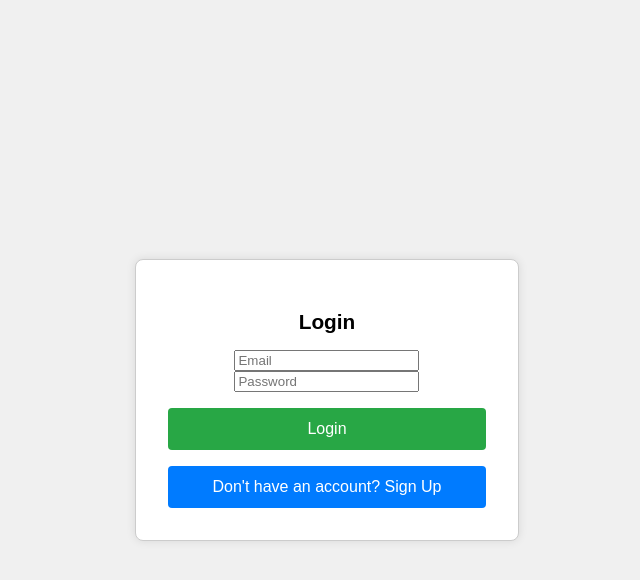
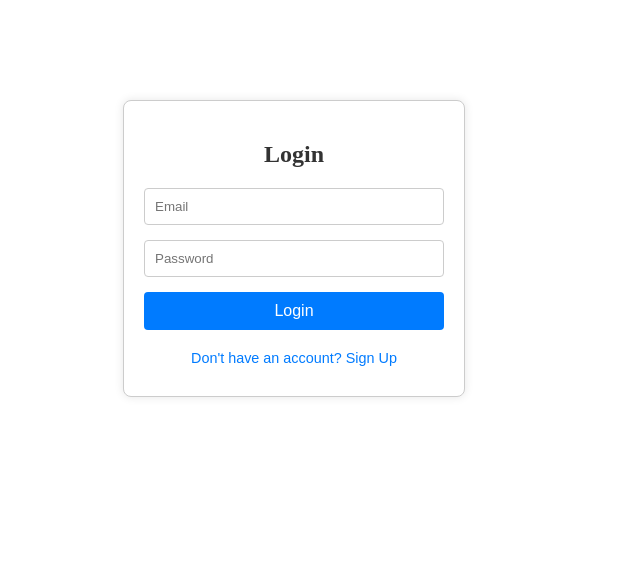
Before and after one commit to PrakshayJoshi/Chat-App, a React (Create React App) app in the folder Frontend/my-app/: page / in a window 1280 px wide. Shown: the top 580 px of the page, without its empty margins (346-986 px from the left). Built offline with nearby package versions, Linux system fonts and the light colour scheme.

Commit message:
Authentication Complete

```diff
--- a/Frontend/my-app/src/styles/home.css
+++ b/Frontend/my-app/src/styles/home.css
@@ -1,10 +1,3 @@
-body, html {
-  height: 100%;
-  margin: 0;
-  font-family: Arial, sans-serif;
-  background-color: #f0f0f0;
-}
-
 .container {
   display: flex;
   flex-direction: column;
@@ -24,11 +17,12 @@ body, html {
   justify-content: center;
   align-items: center;
   margin-bottom: 1.5rem;
+  width: 100%; /* Set width to 100% */
 }
 
 .message-input-container input {
-  width: 300px;
-  padding: 0.75rem;
+  width: 43%; /* Set width to 100% */
+  padding: 0.75rem; /* Adjust padding as needed */
   margin-right: 0.5rem;
   border: 1px solid #ccc;
   border-radius: 4px;
@@ -40,11 +34,13 @@ body, html {
   padding: 0.75rem 1.5rem;
   border: none;
   border-radius: 4px;
-  background-color: #28a745;
+  background-color: #007bff; /* Change to blue color */
   color: white;
   font-size: 1rem;
   cursor: pointer;
 }
+
+
 
 .messages-container {
   width: 100%;
--- a/Frontend/my-app/src/styles/login.css
+++ b/Frontend/my-app/src/styles/login.css
@@ -1,66 +1,52 @@
-body, html {
-    height: 100%;
-    margin: 0;
-    display: flex;
-    justify-content: center;
-    align-items: center;
-    font-family: Arial, sans-serif;
-    background-color: #f0f0f0;
-  }
-
 .login-container {
-    width: 100%;
-    max-width: 450px; /* Moderate max-width */
-    padding: 2rem; /* Moderate padding */
+  width: 300px;
+  margin: 100px auto;
+  padding: 20px;
+  background-color: #fff;
   border: 1px solid #ccc;
   border-radius: 8px;
   box-shadow: 0 0 10px rgba(0, 0, 0, 0.1);
-    background-color: #fff;
-    display: flex;
-    flex-direction: column;
-    align-items: center; /* Center items horizontally */
 }
 
 .login-header {
+  margin-bottom: 20px;
+  font-size: 1.5rem;
   text-align: center;
-    margin-bottom: 1rem;
-    font-size: 1.3rem; /* Moderate font size */
+  color: #333;
 }
 
-  .form {
-    width: 100%; /* Make the form take full width of the container */
-    display: flex;
-    flex-direction: column;
-    align-items: center; /* Center items horizontally */
-  }
-
-  .input-field {
-    width: 100%; /* Make input fields take full width of the form */
-    margin-bottom: 0.75rem; /* Moderate margin */
-    padding: 0.75rem; /* Moderate padding */
+.login-input {
+  width: 100%;
+  padding: 10px;
+  margin-bottom: 15px;
   border: 1px solid #ccc;
   border-radius: 4px;
-    box-sizing: border-box; /* Ensure padding is included in the total width */
-    font-size: 1rem; /* Moderate font size */
-  }
-
-  .login-button, .toggle-button {
-    width: 100%; /* Make button take full width of the form */
-    padding: 0.75rem; /* Moderate padding */
-    border: none;
-    border-radius: 4px;
-    cursor: pointer;
-    margin-top: 1rem; /* Moderate margin */
-    font-size: 1rem; /* Moderate font size */
-    align-self: center; /* Center button horizontally */
+  box-sizing: border-box;
 }
 
 .login-button {
-    background-color: #28a745;
-    color: white;
+  width: 100%;
+  padding: 10px;
+  border: none;
+  border-radius: 4px;
+  background-color: #007bff;
+  color: #fff;
+  font-size: 1rem;
+  cursor: pointer;
 }
 
 .toggle-button {
-    background-color: #007bff;
-    color: white;
+  width: 100%;
+  padding: 10px;
+  margin-top: 10px;
+  border: none;
+  background: none;
+  color: #007bff;
+  font-size: 0.9rem;
+  cursor: pointer;
+  text-align: center;
 }
+
+.toggle-button:hover {
+  text-decoration: underline;
+}
```
Also changed, not shown: 1 other file (tests, documents, lock files or other folders). Lines whose indentation alone changed are shown as unchanged.
